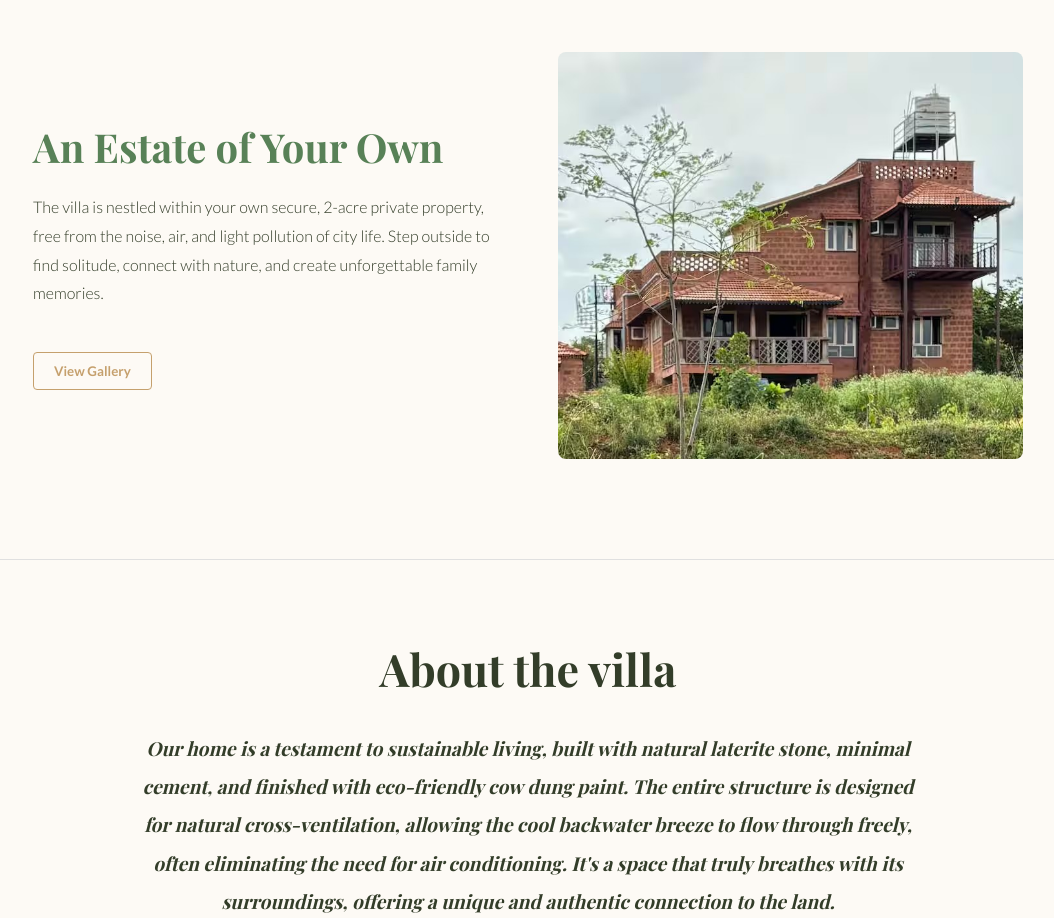
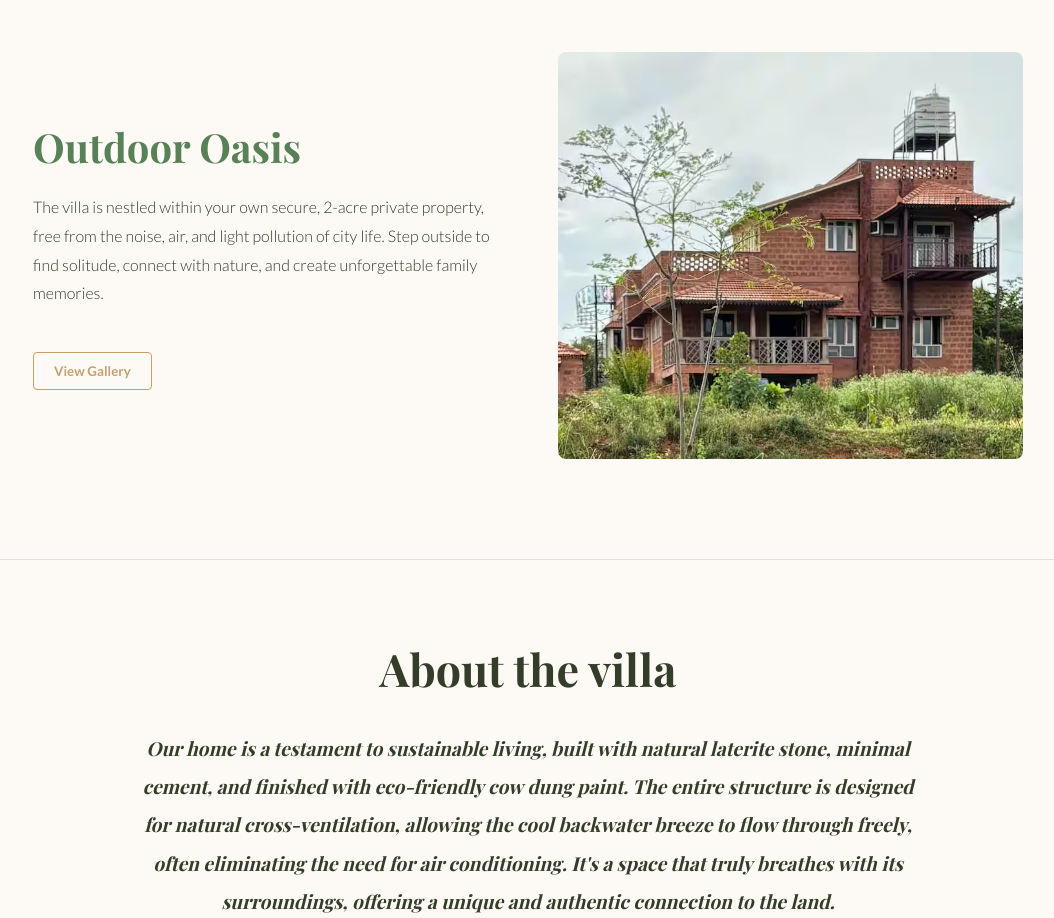
Before and after one commit to sachith50/my-booking-app, a React (Create React App) app in the folder client/: page /the-villa in a window 1280 px wide. Shown: the part 1280-2198 px from the top of the page, without its empty margins (112-1166 px from the left). Built offline with nearby package versions, Linux system fonts and the light colour scheme; no server answers.

Commit message:
changed estate to farmstay in home and villa page

```diff
--- a/client/src/components/Hero.js
+++ b/client/src/components/Hero.js
@@ -13,7 +13,7 @@ const Hero = () => {
             </video>
             <div className="hero-overlay"></div>
             <div className="hero-content">
-                <h1 className="hero-headline">Your Private Estate on the Backwaters</h1>
+                <h1 className="hero-headline">A Farmstay on the Backwaters</h1>
                 <p className="hero-subheadline">An exclusive retreat for families and groups to destress, rejuvenate, and reconnect with nature.</p>
                 <Link to="/contact-us" className="btn">Book Your Stay</Link>
             </div>
--- a/client/src/pages/TheVillaPage.js
+++ b/client/src/pages/TheVillaPage.js
@@ -73,7 +73,7 @@ const TheVillaPage = () => {
                 {/* Section 3: An Estate of Your Own (UNCHANGED) */}
                 <div className="villa-section">
                      <div className="villa-text-container">
-                        <h2>An Estate of Your Own</h2>
+                        <h2>Outdoor Oasis</h2>
                         <p>The villa is nestled within your own secure, 2-acre private property, free from the noise, air, and light pollution of city life. Step outside to find solitude, connect with nature, and create unforgettable family memories.</p>
                         <button className="text-button" onClick={() => openLightbox(outdoorOasisImages, 0)}>View Gallery</button>
                     </div>
```
